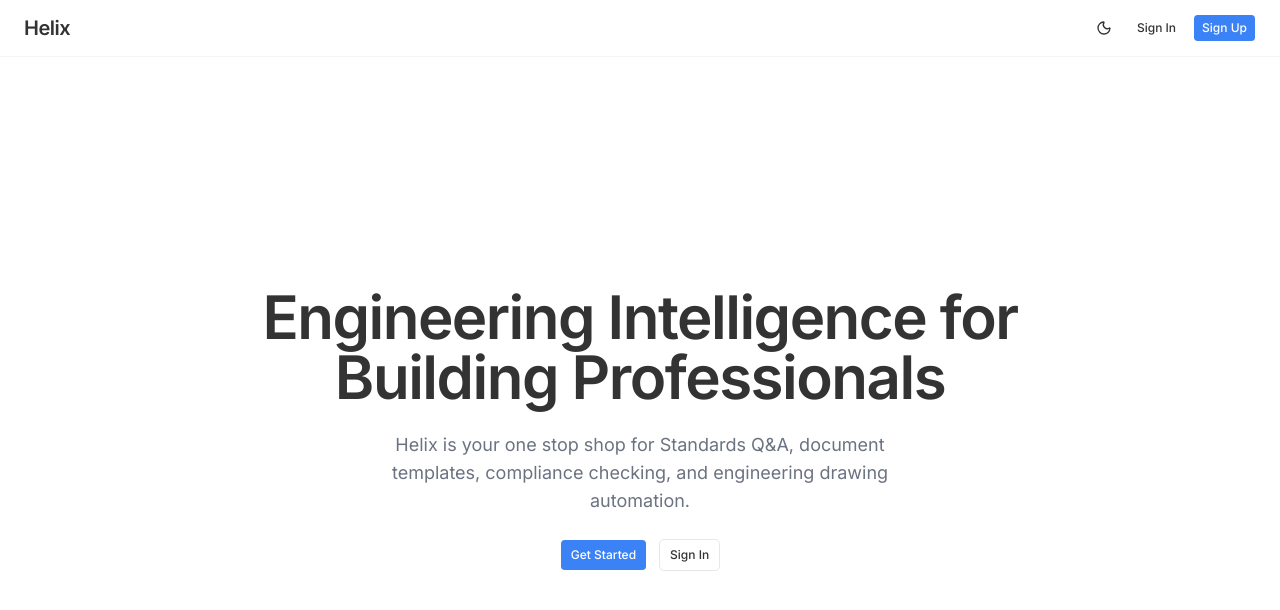
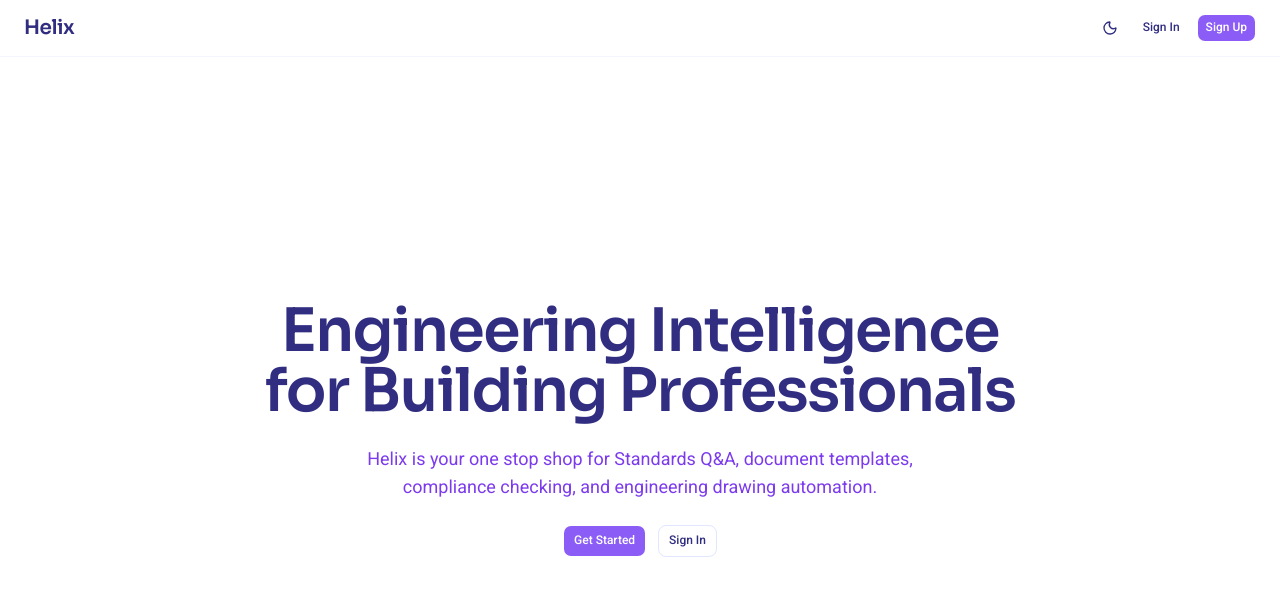
Before and after one commit to platformhelix-cloud/helix-app, a Next.js app: page / in a window 1280 px wide. Shown: the top 610 px of the page. Built offline with nearby package versions, Linux system fonts and the light colour scheme.

Commit message:
Updated the Theme and Font

```diff
--- a/app/globals.css
+++ b/app/globals.css
@@ -4,184 +4,165 @@
 
 @custom-variant dark (&:is(.dark *));
 
-@theme inline {
-    --font-heading: var(--font-sans);
-    --font-sans: Inter, sans-serif;
-    --color-sidebar-ring: var(--sidebar-ring);
-    --color-sidebar-border: var(--sidebar-border);
-    --color-sidebar-accent-foreground: var(--sidebar-accent-foreground);
-    --color-sidebar-accent: var(--sidebar-accent);
-    --color-sidebar-primary-foreground: var(--sidebar-primary-foreground);
-    --color-sidebar-primary: var(--sidebar-primary);
-    --color-sidebar-foreground: var(--sidebar-foreground);
-    --color-sidebar: var(--sidebar);
-    --color-chart-5: var(--chart-5);
-    --color-chart-4: var(--chart-4);
-    --color-chart-3: var(--chart-3);
-    --color-chart-2: var(--chart-2);
-    --color-chart-1: var(--chart-1);
-    --color-ring: var(--ring);
-    --color-input: var(--input);
-    --color-border: var(--border);
-    --color-destructive: var(--destructive);
-    --color-accent-foreground: var(--accent-foreground);
-    --color-accent: var(--accent);
-    --color-muted-foreground: var(--muted-foreground);
-    --color-muted: var(--muted);
-    --color-secondary-foreground: var(--secondary-foreground);
-    --color-secondary: var(--secondary);
-    --color-primary-foreground: var(--primary-foreground);
-    --color-primary: var(--primary);
-    --color-popover-foreground: var(--popover-foreground);
-    --color-popover: var(--popover);
-    --color-card-foreground: var(--card-foreground);
-    --color-card: var(--card);
-    --color-foreground: var(--foreground);
-    --color-background: var(--background);
-    --radius-sm: calc(var(--radius) * 0.6);
-    --radius-md: calc(var(--radius) * 0.8);
-    --radius-lg: var(--radius);
-    --radius-xl: calc(var(--radius) * 1.4);
-    --radius-2xl: calc(var(--radius) * 1.8);
-    --radius-3xl: calc(var(--radius) * 2.2);
-    --radius-4xl: calc(var(--radius) * 2.6);
-    --font-mono: JetBrains Mono, monospace;
-    --font-serif: Source Serif 4, serif;
-    --radius: 0.375rem;
-    --tracking-tighter: calc(var(--tracking-normal) - 0.05em);
-    --tracking-tight: calc(var(--tracking-normal) - 0.025em);
-    --tracking-wide: calc(var(--tracking-normal) + 0.025em);
-    --tracking-wider: calc(var(--tracking-normal) + 0.05em);
-    --tracking-widest: calc(var(--tracking-normal) + 0.1em);
-    --tracking-normal: var(--tracking-normal);
-    --shadow-2xl: var(--shadow-2xl);
-    --shadow-xl: var(--shadow-xl);
-    --shadow-lg: var(--shadow-lg);
-    --shadow-md: var(--shadow-md);
-    --shadow: var(--shadow);
-    --shadow-sm: var(--shadow-sm);
-    --shadow-xs: var(--shadow-xs);
-    --shadow-2xs: var(--shadow-2xs);
-    --spacing: var(--spacing);
-    --letter-spacing: var(--letter-spacing);
-    --shadow-offset-y: var(--shadow-offset-y);
-    --shadow-offset-x: var(--shadow-offset-x);
-    --shadow-spread: var(--shadow-spread);
-    --shadow-blur: var(--shadow-blur);
-    --shadow-opacity: var(--shadow-opacity);
-    --color-shadow-color: var(--shadow-color);
-    --color-destructive-foreground: var(--destructive-foreground);
-}
-
 :root {
   --background: oklch(1.0000 0 0);
-    --foreground: oklch(0.3211 0 0);
+  --foreground: oklch(0.3588 0.1354 278.6973);
   --card: oklch(1.0000 0 0);
-    --card-foreground: oklch(0.3211 0 0);
+  --card-foreground: oklch(0.3588 0.1354 278.6973);
   --popover: oklch(1.0000 0 0);
-    --popover-foreground: oklch(0.3211 0 0);
-    --primary: oklch(0.6231 0.1880 259.8145);
+  --popover-foreground: oklch(0.3588 0.1354 278.6973);
+  --primary: oklch(0.6056 0.2189 292.7172);
   --primary-foreground: oklch(1.0000 0 0);
-    --secondary: oklch(0.9670 0.0029 264.5419);
-    --secondary-foreground: oklch(0.4461 0.0263 256.8018);
-    --muted: oklch(0.9846 0.0017 247.8389);
-    --muted-foreground: oklch(0.5510 0.0234 264.3637);
-    --accent: oklch(0.9514 0.0250 236.8242);
-    --accent-foreground: oklch(0.3791 0.1378 265.5222);
+  --secondary: oklch(0.9618 0.0202 295.1913);
+  --secondary-foreground: oklch(0.4568 0.2146 277.0229);
+  --muted: oklch(0.9691 0.0161 293.7558);
+  --muted-foreground: oklch(0.5413 0.2466 293.0090);
+  --accent: oklch(0.9319 0.0316 255.5855);
+  --accent-foreground: oklch(0.4244 0.1809 265.6377);
   --destructive: oklch(0.6368 0.2078 25.3313);
-    --border: oklch(0.9276 0.0058 264.5313);
-    --input: oklch(0.9276 0.0058 264.5313);
-    --ring: oklch(0.6231 0.1880 259.8145);
-    --chart-1: oklch(0.6231 0.1880 259.8145);
-    --chart-2: oklch(0.5461 0.2152 262.8809);
-    --chart-3: oklch(0.4882 0.2172 264.3763);
-    --chart-4: oklch(0.4244 0.1809 265.6377);
-    --chart-5: oklch(0.3791 0.1378 265.5222);
-    --radius: 0.375rem;
-    --sidebar: oklch(0.9846 0.0017 247.8389);
-    --sidebar-foreground: oklch(0.3211 0 0);
-    --sidebar-primary: oklch(0.6231 0.1880 259.8145);
+  --destructive-foreground: oklch(1.0000 0 0);
+  --border: oklch(0.9299 0.0334 272.7879);
+  --input: oklch(0.9299 0.0334 272.7879);
+  --ring: oklch(0.6056 0.2189 292.7172);
+  --chart-1: oklch(0.6056 0.2189 292.7172);
+  --chart-2: oklch(0.5413 0.2466 293.0090);
+  --chart-3: oklch(0.4907 0.2412 292.5809);
+  --chart-4: oklch(0.4320 0.2106 292.7591);
+  --chart-5: oklch(0.3796 0.1783 293.7446);
+  --sidebar: oklch(0.9691 0.0161 293.7558);
+  --sidebar-foreground: oklch(0.3588 0.1354 278.6973);
+  --sidebar-primary: oklch(0.6056 0.2189 292.7172);
   --sidebar-primary-foreground: oklch(1.0000 0 0);
-    --sidebar-accent: oklch(0.9514 0.0250 236.8242);
-    --sidebar-accent-foreground: oklch(0.3791 0.1378 265.5222);
-    --sidebar-border: oklch(0.9276 0.0058 264.5313);
-    --sidebar-ring: oklch(0.6231 0.1880 259.8145);
-    --destructive-foreground: oklch(1.0000 0 0);
-    --font-sans: Inter, sans-serif;
-    --font-serif: Source Serif 4, serif;
-    --font-mono: JetBrains Mono, monospace;
-    --shadow-color: oklch(0 0 0);
-    --shadow-opacity: 0.1;
-    --shadow-blur: 3px;
+  --sidebar-accent: oklch(0.9319 0.0316 255.5855);
+  --sidebar-accent-foreground: oklch(0.4244 0.1809 265.6377);
+  --sidebar-border: oklch(0.9299 0.0334 272.7879);
+  --sidebar-ring: oklch(0.6056 0.2189 292.7172);
+  --font-sans: Roboto, sans-serif;
+  --font-serif: Playfair Display, serif;
+  --font-mono: Fira Code, monospace;
+  --radius: 0.625rem;
+  --shadow-x: 2px;
+  --shadow-y: 2px;
+  --shadow-blur: 4px;
   --shadow-spread: 0px;
-    --shadow-offset-x: 0;
-    --shadow-offset-y: 1px;
-    --letter-spacing: 0em;
+  --shadow-opacity: 0.2;
+  --shadow-color: hsl(255 86% 66%);
+  --shadow-2xs: 2px 2px 4px 0px hsl(255 86% 66% / 0.10);
+  --shadow-xs: 2px 2px 4px 0px hsl(255 86% 66% / 0.10);
+  --shadow-sm: 2px 2px 4px 0px hsl(255 86% 66% / 0.20), 2px 1px 2px -1px hsl(255 86% 66% / 0.20);
+  --shadow: 2px 2px 4px 0px hsl(255 86% 66% / 0.20), 2px 1px 2px -1px hsl(255 86% 66% / 0.20);
+  --shadow-md: 2px 2px 4px 0px hsl(255 86% 66% / 0.20), 2px 2px 4px -1px hsl(255 86% 66% / 0.20);
+  --shadow-lg: 2px 2px 4px 0px hsl(255 86% 66% / 0.20), 2px 4px 6px -1px hsl(255 86% 66% / 0.20);
+  --shadow-xl: 2px 2px 4px 0px hsl(255 86% 66% / 0.20), 2px 8px 10px -1px hsl(255 86% 66% / 0.20);
+  --shadow-2xl: 2px 2px 4px 0px hsl(255 86% 66% / 0.50);
+  --tracking-normal: 0em;
   --spacing: 0.25rem;
-    --shadow-2xs: 0 1px 3px 0px hsl(0 0% 0% / 0.05);
-    --shadow-xs: 0 1px 3px 0px hsl(0 0% 0% / 0.05);
-    --shadow-sm: 0 1px 3px 0px hsl(0 0% 0% / 0.10), 0 1px 2px -1px hsl(0 0% 0% / 0.10);
-    --shadow: 0 1px 3px 0px hsl(0 0% 0% / 0.10), 0 1px 2px -1px hsl(0 0% 0% / 0.10);
-    --shadow-md: 0 1px 3px 0px hsl(0 0% 0% / 0.10), 0 2px 4px -1px hsl(0 0% 0% / 0.10);
-    --shadow-lg: 0 1px 3px 0px hsl(0 0% 0% / 0.10), 0 4px 6px -1px hsl(0 0% 0% / 0.10);
-    --shadow-xl: 0 1px 3px 0px hsl(0 0% 0% / 0.10), 0 8px 10px -1px hsl(0 0% 0% / 0.10);
-    --shadow-2xl: 0 1px 3px 0px hsl(0 0% 0% / 0.25);
-    --tracking-normal: 0em;
 }
 
 .dark {
-    --background: oklch(0.2046 0 0);
-    --foreground: oklch(0.9219 0 0);
-    --card: oklch(0.2686 0 0);
-    --card-foreground: oklch(0.9219 0 0);
-    --popover: oklch(0.2686 0 0);
-    --popover-foreground: oklch(0.9219 0 0);
-    --primary: oklch(0.6231 0.1880 259.8145);
+  --background: oklch(0.2077 0.0398 265.7549);
+  --foreground: oklch(0.9299 0.0334 272.7879);
+  --card: oklch(0.2573 0.0861 281.2883);
+  --card-foreground: oklch(0.9299 0.0334 272.7879);
+  --popover: oklch(0.2573 0.0861 281.2883);
+  --popover-foreground: oklch(0.9299 0.0334 272.7879);
+  --primary: oklch(0.6056 0.2189 292.7172);
   --primary-foreground: oklch(1.0000 0 0);
-    --secondary: oklch(0.2686 0 0);
-    --secondary-foreground: oklch(0.9219 0 0);
-    --muted: oklch(0.2393 0 0);
-    --muted-foreground: oklch(0.7155 0 0);
-    --accent: oklch(0.3791 0.1378 265.5222);
-    --accent-foreground: oklch(0.8823 0.0571 254.1284);
+  --secondary: oklch(0.2573 0.0861 281.2883);
+  --secondary-foreground: oklch(0.9299 0.0334 272.7879);
+  --muted: oklch(0.2329 0.0919 279.1398);
+  --muted-foreground: oklch(0.8112 0.1013 293.5712);
+  --accent: oklch(0.4568 0.2146 277.0229);
+  --accent-foreground: oklch(0.9299 0.0334 272.7879);
   --destructive: oklch(0.6368 0.2078 25.3313);
-    --border: oklch(0.3715 0 0);
-    --input: oklch(0.3715 0 0);
-    --ring: oklch(0.6231 0.1880 259.8145);
-    --chart-1: oklch(0.7137 0.1434 254.6240);
-    --chart-2: oklch(0.6231 0.1880 259.8145);
-    --chart-3: oklch(0.5461 0.2152 262.8809);
-    --chart-4: oklch(0.4882 0.2172 264.3763);
-    --chart-5: oklch(0.4244 0.1809 265.6377);
-    --sidebar: oklch(0.2046 0 0);
-    --sidebar-foreground: oklch(0.9219 0 0);
-    --sidebar-primary: oklch(0.6231 0.1880 259.8145);
+  --destructive-foreground: oklch(1.0000 0 0);
+  --border: oklch(0.2827 0.1351 291.0894);
+  --input: oklch(0.2827 0.1351 291.0894);
+  --ring: oklch(0.6056 0.2189 292.7172);
+  --chart-1: oklch(0.7090 0.1592 293.5412);
+  --chart-2: oklch(0.6056 0.2189 292.7172);
+  --chart-3: oklch(0.5413 0.2466 293.0090);
+  --chart-4: oklch(0.4907 0.2412 292.5809);
+  --chart-5: oklch(0.4320 0.2106 292.7591);
+  --sidebar: oklch(0.2077 0.0398 265.7549);
+  --sidebar-foreground: oklch(0.9299 0.0334 272.7879);
+  --sidebar-primary: oklch(0.6056 0.2189 292.7172);
   --sidebar-primary-foreground: oklch(1.0000 0 0);
-    --sidebar-accent: oklch(0.3791 0.1378 265.5222);
-    --sidebar-accent-foreground: oklch(0.8823 0.0571 254.1284);
-    --sidebar-border: oklch(0.3715 0 0);
-    --sidebar-ring: oklch(0.6231 0.1880 259.8145);
-    --destructive-foreground: oklch(1.0000 0 0);
-    --radius: 0.375rem;
-    --font-sans: Inter, sans-serif;
-    --font-serif: Source Serif 4, serif;
-    --font-mono: JetBrains Mono, monospace;
-    --shadow-color: oklch(0 0 0);
-    --shadow-opacity: 0.1;
-    --shadow-blur: 3px;
+  --sidebar-accent: oklch(0.4568 0.2146 277.0229);
+  --sidebar-accent-foreground: oklch(0.9299 0.0334 272.7879);
+  --sidebar-border: oklch(0.2827 0.1351 291.0894);
+  --sidebar-ring: oklch(0.6056 0.2189 292.7172);
+  --font-sans: Roboto, sans-serif;
+  --font-serif: Playfair Display, serif;
+  --font-mono: Fira Code, monospace;
+  --radius: 0.625rem;
+  --shadow-x: 2px;
+  --shadow-y: 2px;
+  --shadow-blur: 4px;
   --shadow-spread: 0px;
-    --shadow-offset-x: 0;
-    --shadow-offset-y: 1px;
-    --letter-spacing: 0em;
-    --spacing: 0.25rem;
-    --shadow-2xs: 0 1px 3px 0px hsl(0 0% 0% / 0.05);
-    --shadow-xs: 0 1px 3px 0px hsl(0 0% 0% / 0.05);
-    --shadow-sm: 0 1px 3px 0px hsl(0 0% 0% / 0.10), 0 1px 2px -1px hsl(0 0% 0% / 0.10);
-    --shadow: 0 1px 3px 0px hsl(0 0% 0% / 0.10), 0 1px 2px -1px hsl(0 0% 0% / 0.10);
-    --shadow-md: 0 1px 3px 0px hsl(0 0% 0% / 0.10), 0 2px 4px -1px hsl(0 0% 0% / 0.10);
-    --shadow-lg: 0 1px 3px 0px hsl(0 0% 0% / 0.10), 0 4px 6px -1px hsl(0 0% 0% / 0.10);
-    --shadow-xl: 0 1px 3px 0px hsl(0 0% 0% / 0.10), 0 8px 10px -1px hsl(0 0% 0% / 0.10);
-    --shadow-2xl: 0 1px 3px 0px hsl(0 0% 0% / 0.25);
+  --shadow-opacity: 0.2;
+  --shadow-color: hsl(255 86% 66%);
+  --shadow-2xs: 2px 2px 4px 0px hsl(255 86% 66% / 0.10);
+  --shadow-xs: 2px 2px 4px 0px hsl(255 86% 66% / 0.10);
+  --shadow-sm: 2px 2px 4px 0px hsl(255 86% 66% / 0.20), 2px 1px 2px -1px hsl(255 86% 66% / 0.20);
+  --shadow: 2px 2px 4px 0px hsl(255 86% 66% / 0.20), 2px 1px 2px -1px hsl(255 86% 66% / 0.20);
+  --shadow-md: 2px 2px 4px 0px hsl(255 86% 66% / 0.20), 2px 2px 4px -1px hsl(255 86% 66% / 0.20);
+  --shadow-lg: 2px 2px 4px 0px hsl(255 86% 66% / 0.20), 2px 4px 6px -1px hsl(255 86% 66% / 0.20);
+  --shadow-xl: 2px 2px 4px 0px hsl(255 86% 66% / 0.20), 2px 8px 10px -1px hsl(255 86% 66% / 0.20);
+  --shadow-2xl: 2px 2px 4px 0px hsl(255 86% 66% / 0.50);
+}
+
+@theme inline {
+  --color-background: var(--background);
+  --color-foreground: var(--foreground);
+  --color-card: var(--card);
+  --color-card-foreground: var(--card-foreground);
+  --color-popover: var(--popover);
+  --color-popover-foreground: var(--popover-foreground);
+  --color-primary: var(--primary);
+  --color-primary-foreground: var(--primary-foreground);
+  --color-secondary: var(--secondary);
+  --color-secondary-foreground: var(--secondary-foreground);
+  --color-muted: var(--muted);
+  --color-muted-foreground: var(--muted-foreground);
+  --color-accent: var(--accent);
+  --color-accent-foreground: var(--accent-foreground);
+  --color-destructive: var(--destructive);
+  --color-destructive-foreground: var(--destructive-foreground);
+  --color-border: var(--border);
+  --color-input: var(--input);
+  --color-ring: var(--ring);
+  --color-chart-1: var(--chart-1);
+  --color-chart-2: var(--chart-2);
+  --color-chart-3: var(--chart-3);
+  --color-chart-4: var(--chart-4);
+  --color-chart-5: var(--chart-5);
+  --color-sidebar: var(--sidebar);
+  --color-sidebar-foreground: var(--sidebar-foreground);
+  --color-sidebar-primary: var(--sidebar-primary);
+  --color-sidebar-primary-foreground: var(--sidebar-primary-foreground);
+  --color-sidebar-accent: var(--sidebar-accent);
+  --color-sidebar-accent-foreground: var(--sidebar-accent-foreground);
+  --color-sidebar-border: var(--sidebar-border);
+  --color-sidebar-ring: var(--sidebar-ring);
+
+  --font-sans: var(--font-sans);
+  --font-mono: var(--font-mono);
+  --font-serif: var(--font-serif);
+
+  --radius-sm: calc(var(--radius) - 4px);
+  --radius-md: calc(var(--radius) - 2px);
+  --radius-lg: var(--radius);
+  --radius-xl: calc(var(--radius) + 4px);
+
+  --shadow-2xs: var(--shadow-2xs);
+  --shadow-xs: var(--shadow-xs);
+  --shadow-sm: var(--shadow-sm);
+  --shadow: var(--shadow);
+  --shadow-md: var(--shadow-md);
+  --shadow-lg: var(--shadow-lg);
+  --shadow-xl: var(--shadow-xl);
+  --shadow-2xl: var(--shadow-2xl);
 }
 
 @layer base {
@@ -190,9 +171,5 @@
   }
   body {
     @apply bg-background text-foreground;
-    letter-spacing: var(--tracking-normal);
-    }
-  html {
-    @apply font-sans;
   }
 }
--- a/app/layout.tsx
+++ b/app/layout.tsx
@@ -1,22 +1,22 @@
 import type { Metadata } from "next"
-import { Inter, Source_Serif_4, JetBrains_Mono } from "next/font/google"
+import { Sora, Roboto, Fira_Code } from "next/font/google";
 import "./globals.css"
 import { ThemeProvider } from "@/components/theme-provider"
 
-const fontSans = Inter({
+const fontSans = Roboto({
   subsets: ["latin"],
   variable: "--font-sans",
-})
+});
 
-const fontSerif = Source_Serif_4({
+const fontSerif = Sora({
   subsets: ["latin"],
   variable: "--font-serif",
-})
+});
 
-const fontMono = JetBrains_Mono({
+const fontMono = Fira_Code({
   subsets: ["latin"],
   variable: "--font-mono",
-})
+});
 
 export const metadata: Metadata = {
   title: "Helix",
@@ -30,9 +30,7 @@
 }>) {
   return (
     <html lang="en" suppressHydrationWarning>
-      <body
-        className={`${fontSans.variable} ${fontSerif.variable} ${fontMono.variable} antialiased`}
-      >
+      <body className={`${fontSans.variable} ${fontSerif.variable} ${fontMono.variable} antialiased`}>
         <ThemeProvider>{children}</ThemeProvider>
       </body>
     </html>
```
Lines whose indentation alone changed are shown as unchanged.
